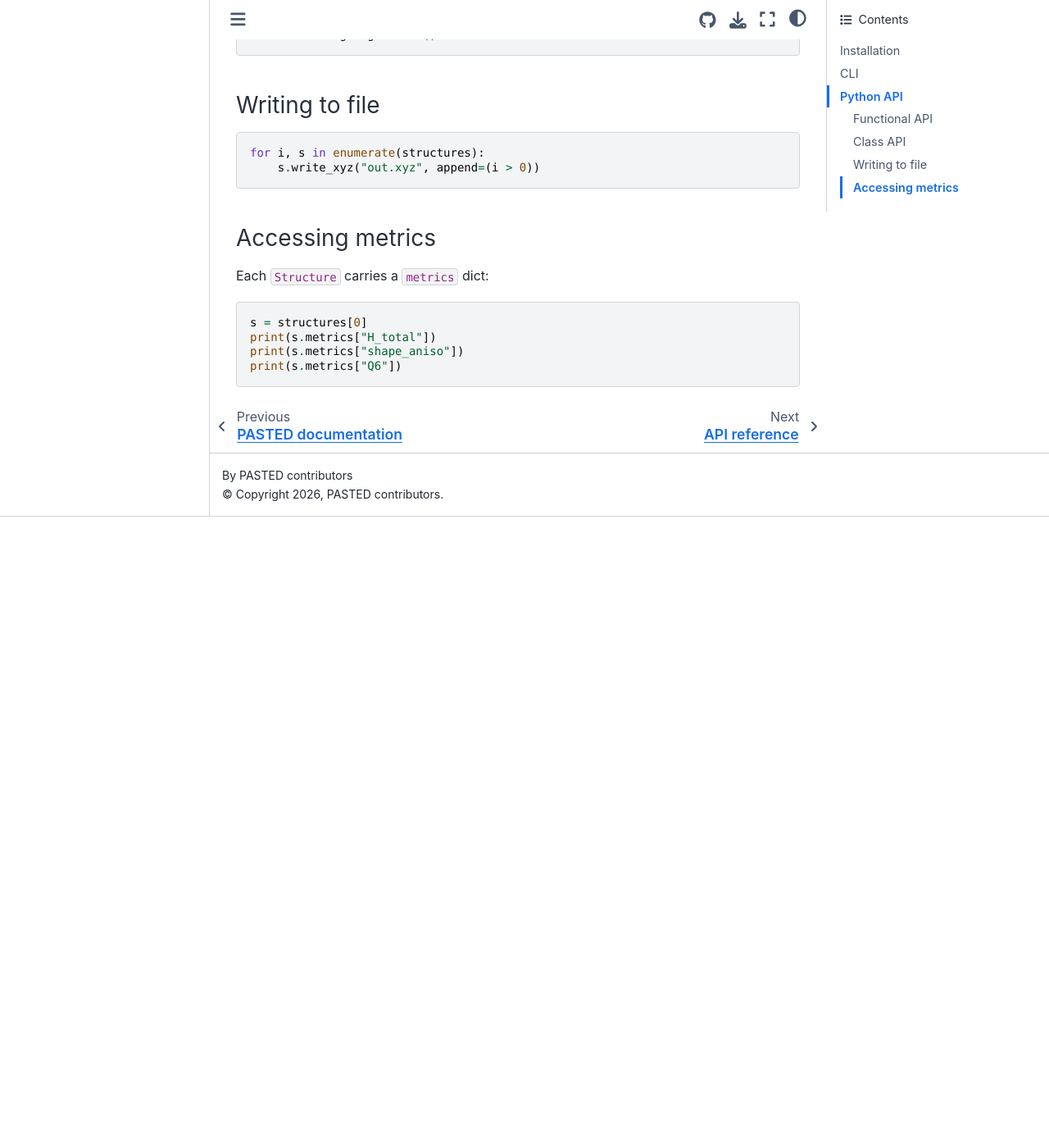
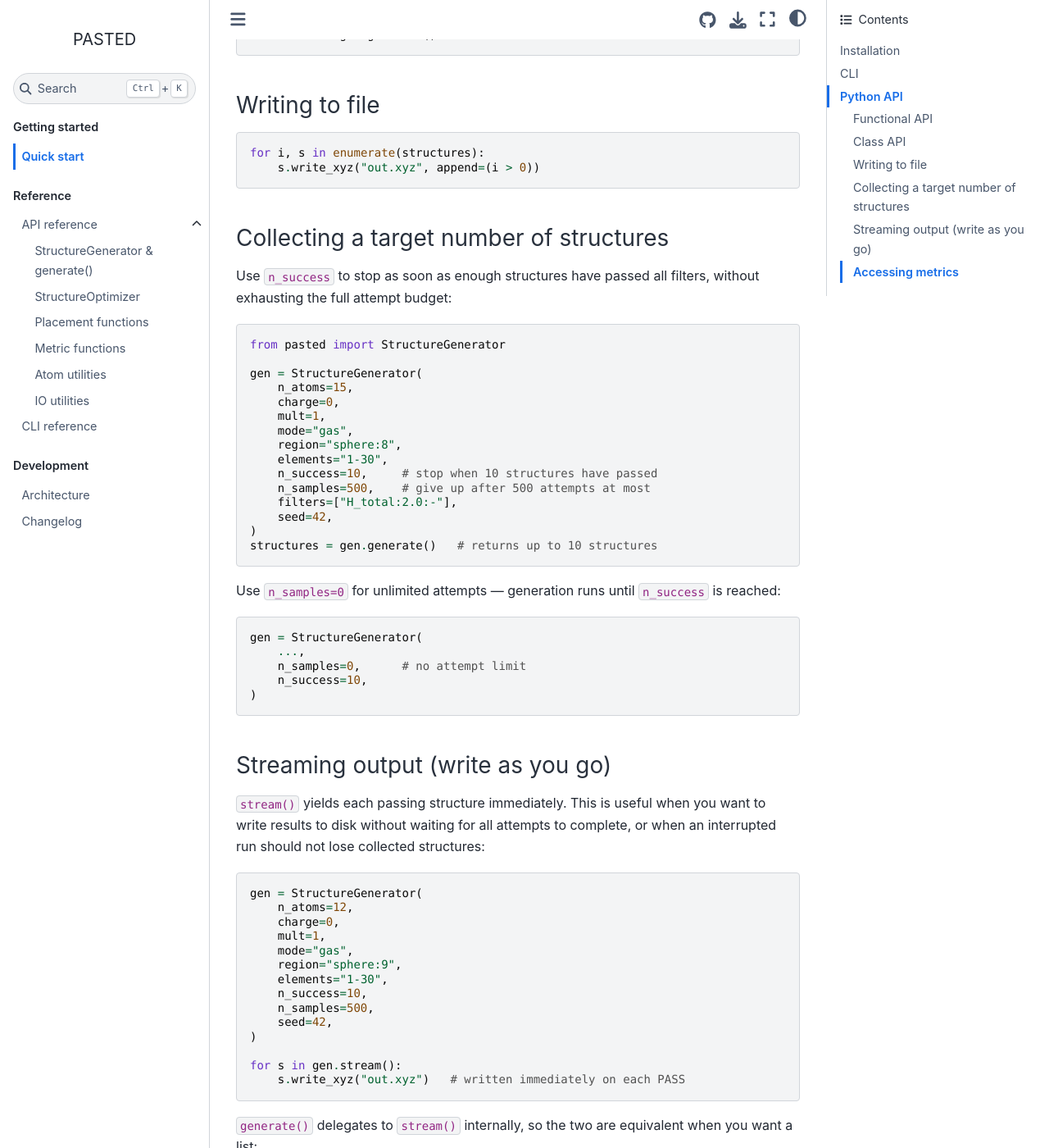
Before and after one commit to ss0832/PASTED, a Sphinx documentation site: the page built from docs/quickstart.md, in a window 1280 px wide and 1400 px high, scrolled down 2775 px. Shown: the whole window at 82% size. Built offline with Sphinx 7.4.7 and the Sphinx Book theme 1.1.4, drawn with Linux system fonts in a browser that asks for light colours; before the commit the page ends 3405 px from its top, so only the background shows below that; some of the changed text lies outside the part shown.

Commit message:
Add files via upload

````diff
--- a/docs/quickstart.md
+++ b/docs/quickstart.md
@@ -129,6 +129,71 @@
     s.write_xyz("out.xyz", append=(i > 0))
 ```
 
+### Collecting a target number of structures
+
+Use `n_success` to stop as soon as enough structures have passed all
+filters, without exhausting the full attempt budget:
+
+```python
+from pasted import StructureGenerator
+
+gen = StructureGenerator(
+    n_atoms=15,
+    charge=0,
+    mult=1,
+    mode="gas",
+    region="sphere:8",
+    elements="1-30",
+    n_success=10,     # stop when 10 structures have passed
+    n_samples=500,    # give up after 500 attempts at most
+    filters=["H_total:2.0:-"],
+    seed=42,
+)
+structures = gen.generate()   # returns up to 10 structures
+```
+
+Use `n_samples=0` for unlimited attempts — generation runs until
+`n_success` is reached:
+
+```python
+gen = StructureGenerator(
+    ...,
+    n_samples=0,      # no attempt limit
+    n_success=10,
+)
+```
+
+### Streaming output (write as you go)
+
+`stream()` yields each passing structure immediately.  This is useful when
+you want to write results to disk without waiting for all attempts to
+complete, or when an interrupted run should not lose collected structures:
+
+```python
+gen = StructureGenerator(
+    n_atoms=12,
+    charge=0,
+    mult=1,
+    mode="gas",
+    region="sphere:9",
+    elements="1-30",
+    n_success=10,
+    n_samples=500,
+    seed=42,
+)
+
+for s in gen.stream():
+    s.write_xyz("out.xyz")   # written immediately on each PASS
+```
+
+`generate()` delegates to `stream()` internally, so the two are equivalent
+when you want a list:
+
+```python
+structures = gen.generate()        # list
+structures = list(gen.stream())    # same result
+```
+
 ### Accessing metrics
 
 Each `Structure` carries a `metrics` dict:
````
Also changed, not shown: docs/architecture.md (+24 -3 lines), docs/cli.md (+31 -1 lines).
